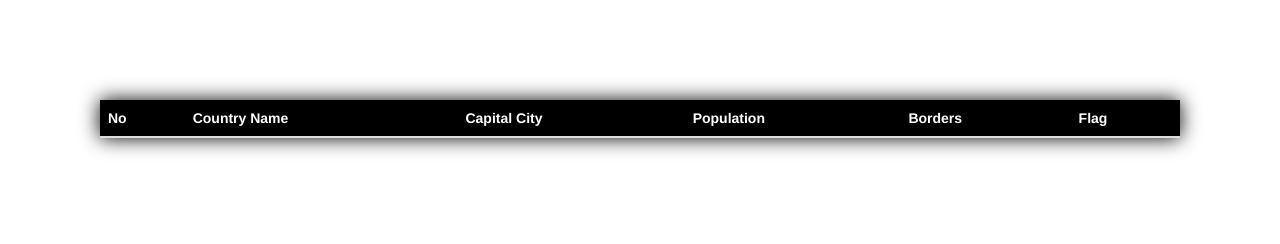
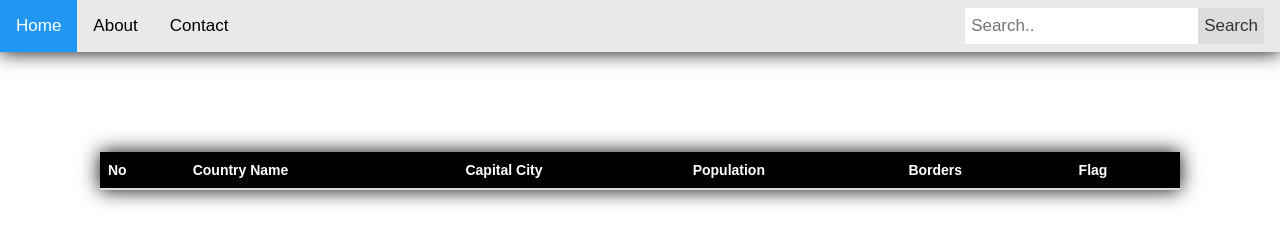
Before and after one commit to Edentakele/project-2-black-girls-, a plain HTML site: page index.html in a window 1280 px wide. Drawn offline with nearby package versions, Linux system fonts and the light colour scheme; no server answers.

Commit message:
add a header with about and contact links with search box

```diff
--- a/index.html
+++ b/index.html
@@ -10,8 +10,149 @@
     <link rel="stylesheet" href="./assets/css/style.css">
     <link rel="shortcut icon" href="1.jpg" type="image/x-icon">
     <link rel="shortcut icon" type="image/jpg" href="./assets/css/1.jpg"/>
+
+
+
+
+
+
+
+
+
+
+
+
+
+
+
+
+    <style>
+        * {box-sizing: border-box;}
+
+        body {
+          margin: 0;
+          font-family: Arial, Helvetica, sans-serif;
+        }
+
+        .topnav {
+          overflow: hidden;
+          background-color: #e9e9e9;
+        }
+
+        .topnav a {
+          float: left;
+          display: block;
+          color: black;
+          text-align: center;
+          padding: 14px 16px;
+          text-decoration: none;
+          font-size: 17px;
+        }
+
+        .topnav a:hover {
+          background-color: #ddd;
+          color: black;
+        }
+
+        .topnav a.active {
+          background-color: #2196F3;
+          color: white;
+        }
+
+        .topnav .search-container {
+          float: right;
+        }
+
+        .topnav input[type=text] {
+          padding: 6px;
+          margin-top: 8px;
+          font-size: 17px;
+          border: none;
+        }
+
+        .topnav .search-container button {
+          float: right;
+          padding: 6px;
+          margin-top: 8px;
+          margin-right: 16px;
+          background: #ddd;
+          font-size: 17px;
+          border: none;
+          cursor: pointer;
+        }
+
+        .topnav .search-container button:hover {
+          background: #ccc;
+        }
+
+        @media screen and (max-width: 600px) {
+          .topnav .search-container {
+            float: none;
+          }
+          .topnav a, .topnav input[type=text], .topnav .search-container button {
+            float: none;
+            display: table-row;
+            text-align: left;
+            width: 100%;
+            margin: 0;
+            padding: 14px;
+          }
+          .topnav input[type=text] {
+            border: 1px solid #ccc;
+          }
+        }
+        </style>
+
+
+
+
+
+
+
+
+
+
+
 </head>
+
 <body>
+
+    <!-- <input type="text" id="inputt"><button id="search">search</button> -->
+
+
+
+
+
+
+
+
+
+
+    <div class="topnav">
+        <a class="active" href="#home">Home</a>
+        <a href="#about">About</a>
+        <a href="#contact">Contact</a>
+        <div class="search-container">
+
+            <input type="text"  id="inputt" placeholder="Search.." name="search">
+            <button id="search">Search</button>
+
+        </div>
+      </div>
+
+
+
+
+
+
+
+
+
+
+
+
+
+
     <div id="tabb">
  <table class="table table-hover table-striped table-info mx-auto">
      <thead class="thead-dark">
```
Lines whose indentation alone changed are shown as unchanged.
